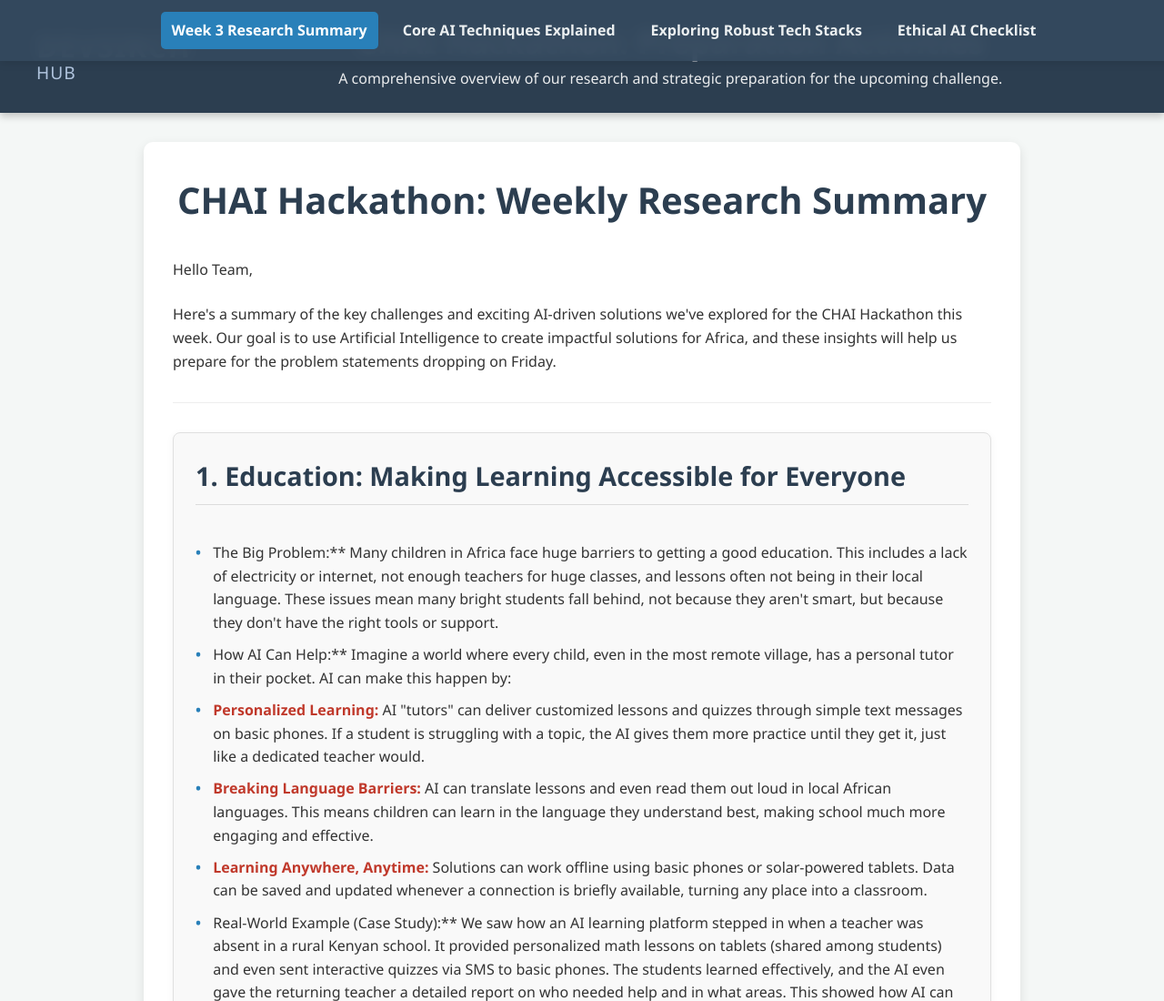
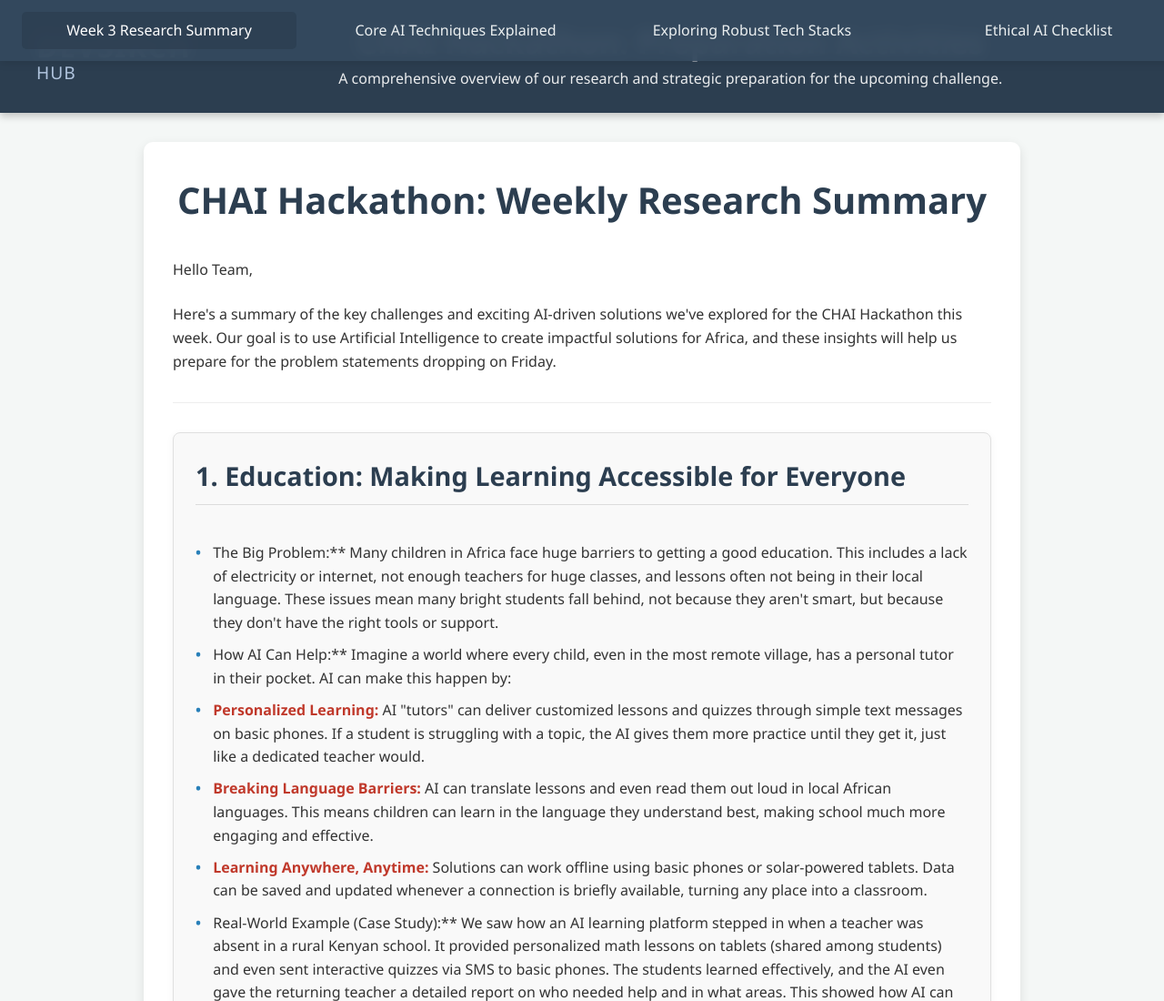
Before and after one commit to ChristopherMulwa/Team-DEVSIRCH-CHAI, a website: page index.html in a window 1280 px wide. Shown: the top 1100 px of the page at 91% size. Drawn offline with Linux system fonts and the light colour scheme.

Commit message:
Implement two-column navigation bar layout.

```diff
--- a/style.css
+++ b/style.css
@@ -92,33 +92,34 @@
 }
 
 #activity-nav {
+    display: grid;
+    grid-template-columns: repeat(auto-fit, minmax(180px, 1fr)); /* Two columns, responsive */
+    gap: 0.5rem 1.5rem; /* Row gap and column gap */
     list-style: none;
     padding: 0;
     margin: 0;
-    display: flex;
-    justify-content: center;
-    flex-wrap: wrap;
-    gap: 15px; /* Use gap for spacing between items */
+    width: 100%; /* Ensure it takes full width of nav */
 }
 
 #activity-nav li {
-    margin: 0; /* Remove individual margins, rely on gap */
+    margin: 0; /* Remove previous margins */
+    text-align: center; /* Center the text in each column */
 }
 
 #activity-nav a {
     color: #ecf0f1;
     text-decoration: none;
-    font-weight: bold;
-    padding: 0.5rem 0.75rem;
+    padding: 0.5rem 0.8rem;
     display: block;
+    border-radius: 5px;
     transition: background-color 0.3s ease, color 0.3s ease;
-    border-radius: 5px;
-    white-space: nowrap; /* Prevent nav links from wrapping prematurely */
+    white-space: nowrap;
+    overflow: hidden;
+    text-overflow: ellipsis;
 }
 
-#activity-nav a:hover,
-#activity-nav a.active {
-    background-color: #2980b9;
+#activity-nav a:hover, #activity-nav a.active {
+    background-color: rgba(44, 62, 80, 0.7);
     color: #ffffff;
 }
 
@@ -308,9 +309,8 @@
     }
 
     #activity-nav {
-        flex-direction: column;
-        align-items: center;
-        gap: 5px; /* Smaller gap for mobile vertical list */
+        grid-template-columns: 1fr; /* Single column on mobile */
+        gap: 0.5rem 0; /* No column gap on mobile */
     }
 
     #activity-nav li {
```
